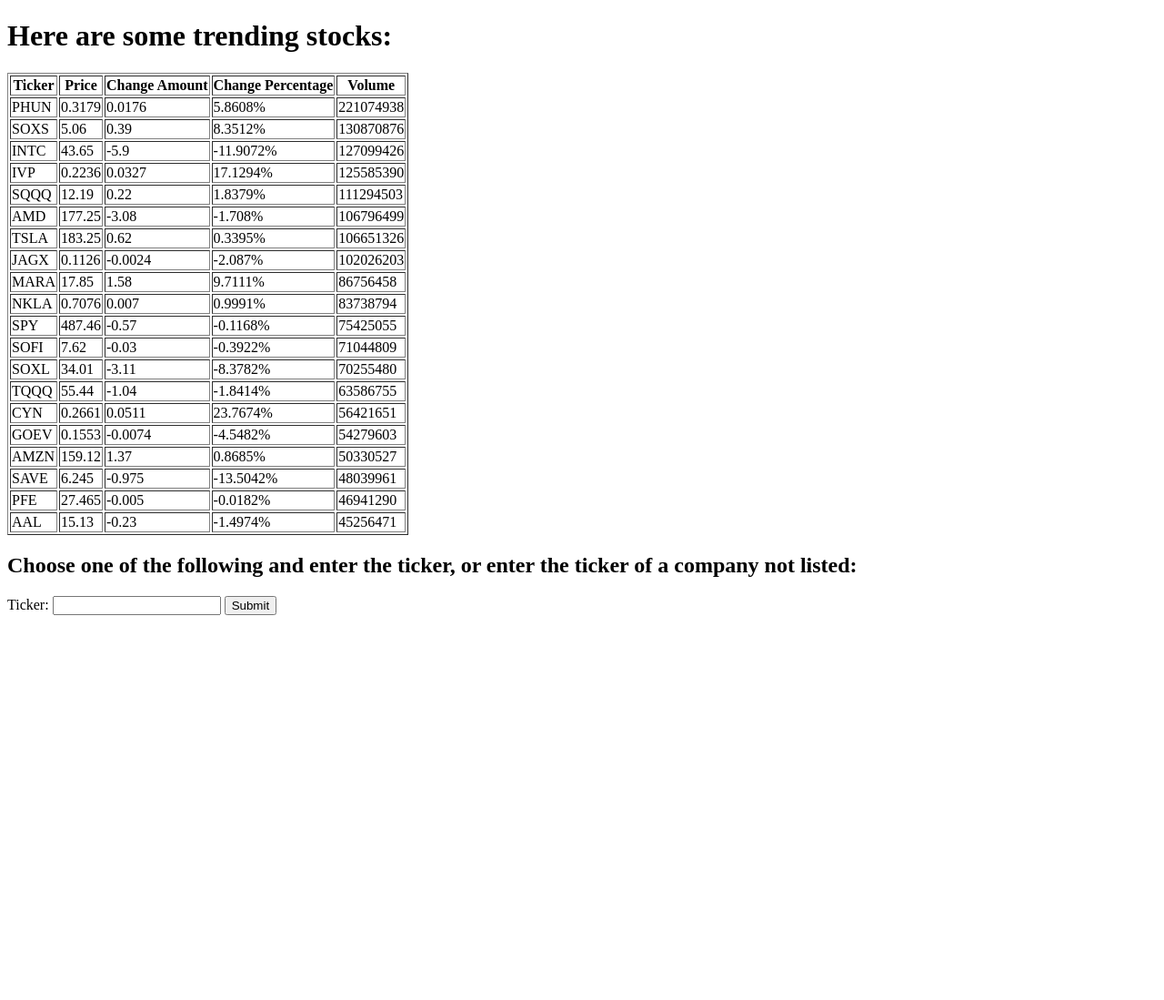
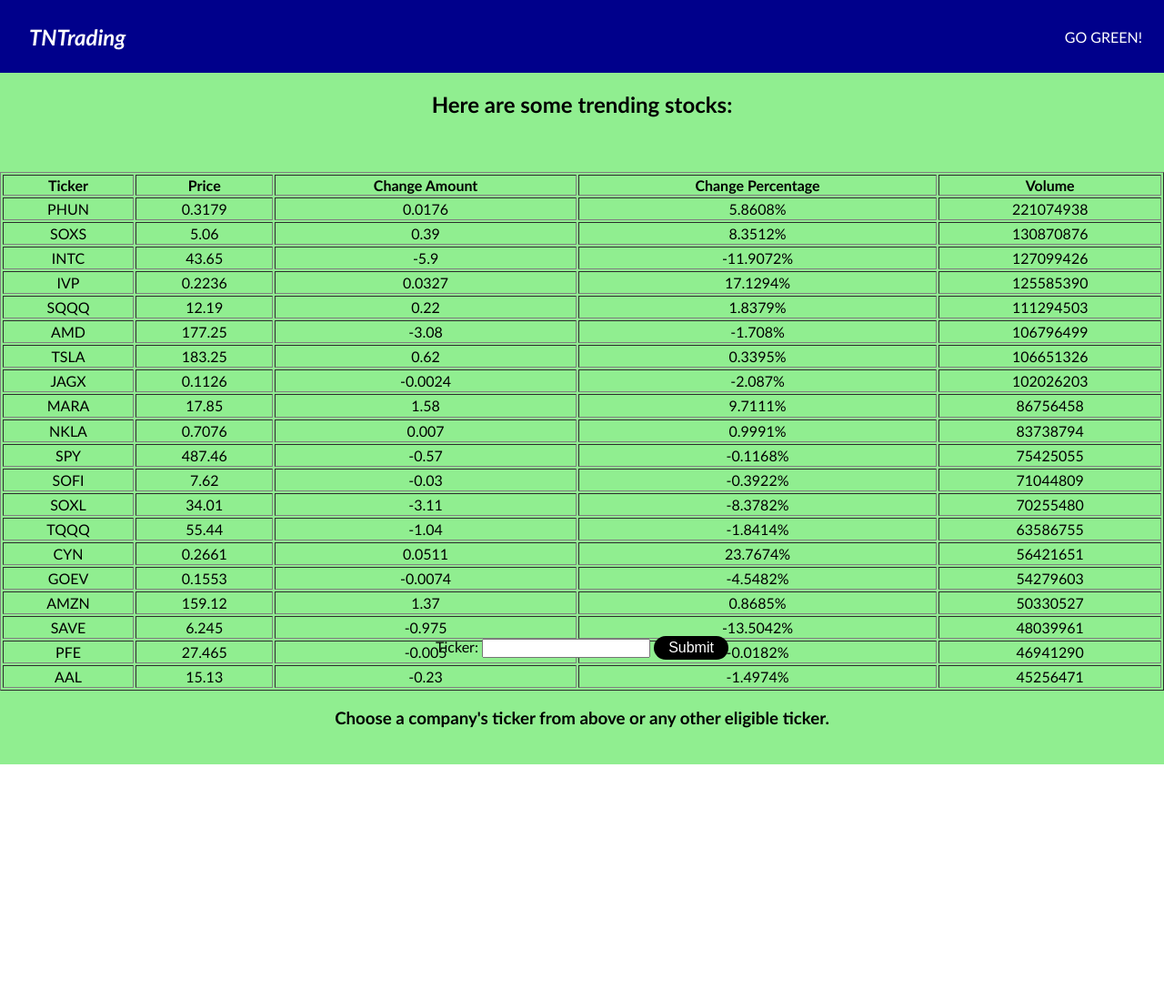
Before and after one commit to noah-austad/spartahack9, a Flask app: page /trending in a window 1280 px wide. Shown: the whole page at 91% size. Before the commit the page ends 676 px from the top, so only its background shows below. Run offline with Flask 3, Linux system fonts and the light colour scheme.

Commit message:
Update trending.html

```diff
--- a/Spartahack 9/templates/trending.html
+++ b/Spartahack 9/templates/trending.html
@@ -3,10 +3,20 @@
 <head>
     <meta charset="UTF-8">
     <meta name="viewport" content="width=device-width, initial-scale=1.0">
+    <link rel="stylesheet" href="{{ url_for('static', filename='styleFormat.css') }}">
     <title>Ask for Ticker</title>
 </head>
 <body>
 
+    <nav>
+        <div class="logo">TNTrading</div>
+        <div class="nav-items">
+            <a href="/">GO GREEN!</a>
+        </div>
+    </nav>
+
+    <section class="hero">
+        <div class="container">
             <h1>Here are some trending stocks:</h1>
             <table border="1">
                 <thead>
@@ -30,12 +40,13 @@
                     {% endfor %}
                 </tbody>
             </table>
-    <h2>Choose one of the following and enter the ticker, or enter the ticker of a company not listed:</h2>
+            <h3>Choose a company's ticker from above or any other eligible ticker.</h3>
             <form action="/strategies" method="post">
                 <label for="user_input">Ticker:</label>
                 <input type="text" id="user_input" name="user_input" required>
                 <button type="submit">Submit</button>
             </form>
-
+        </div>
+    </section>
 </body>
 </html>
```
Lines whose indentation alone changed are shown as unchanged.
